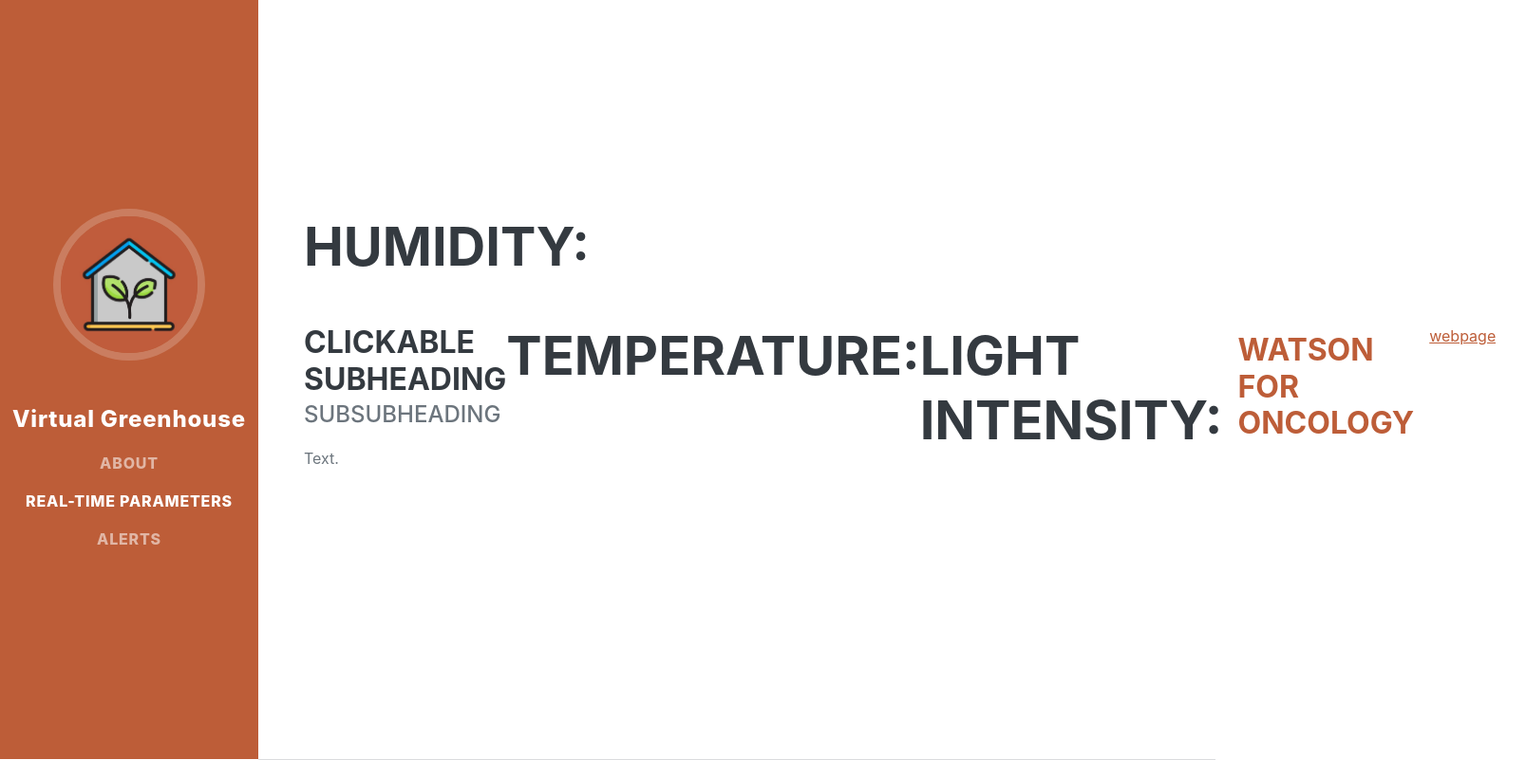
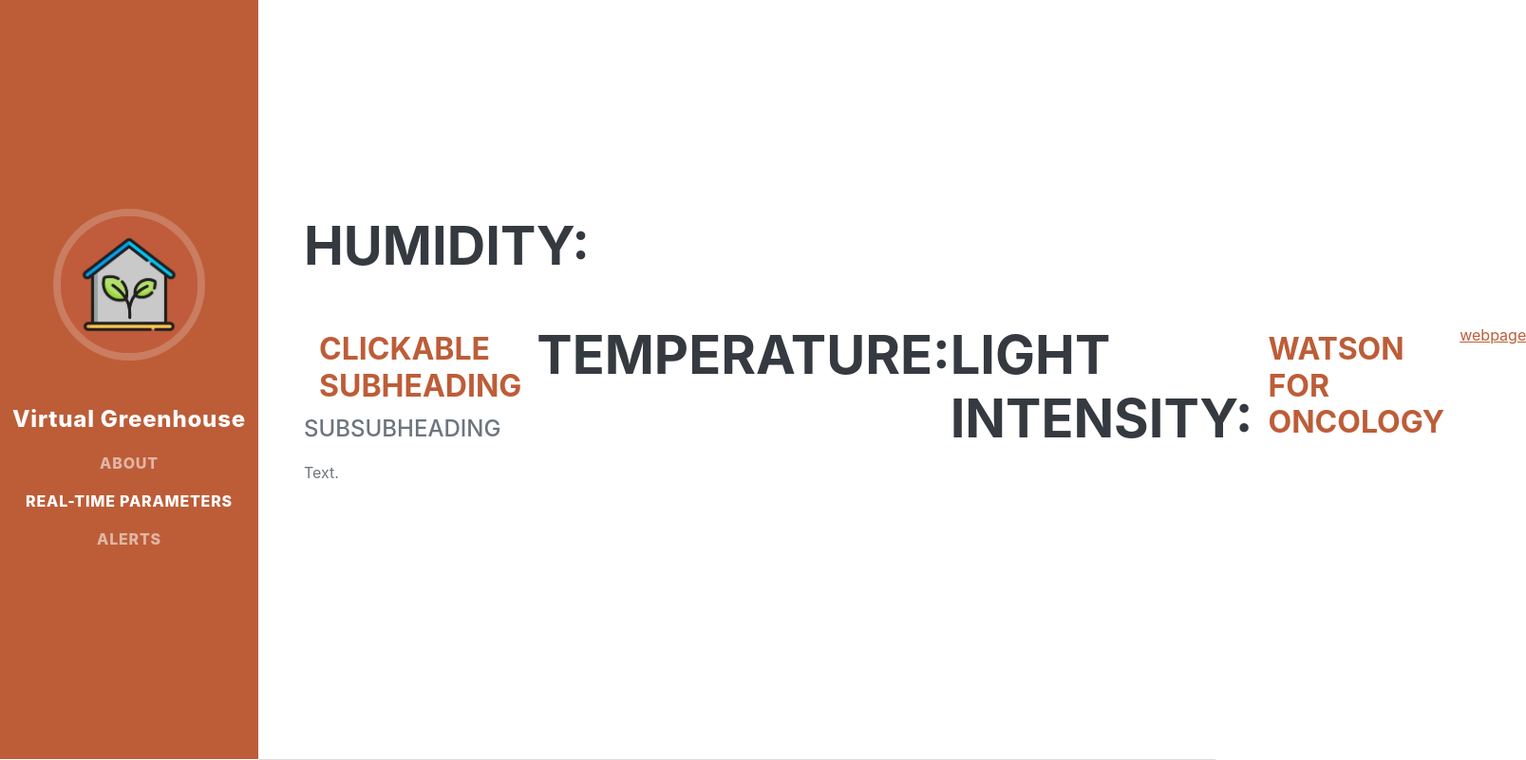
Before and after one commit to xhanajik/virtual-greenhouse-project, a plain HTML site: page parameters.html in a window 1280 px wide. Shown: the whole page at 95% size, 1607 px wide, since content can reach past the window. Drawn offline with nearby package versions, Linux system fonts and the light colour scheme; a web font is replaced by a local one.

Commit message:
Update parameters.html

```diff
--- a/parameters.html
+++ b/parameters.html
@@ -39,7 +39,7 @@
                     <h2 class="mb-5">Humidity:</h2>
                     <div class="d-flex flex-column flex-md-row justify-content-between mb-5">
                         <div class="flex-grow-1">
-                            <h3 class="mb-0">Clickable subheading</a></h3>
+                            <h3 class="mb-0"><a class="nav-link js-scroll-trigger" href="/virtual-greenhouse-project/all/2_wfo.html">Clickable subheading</a></h3>
                             <div class="subheading mb-3">Subsubheading</div>
                             <p> Text.</p>
                         </div>
```
